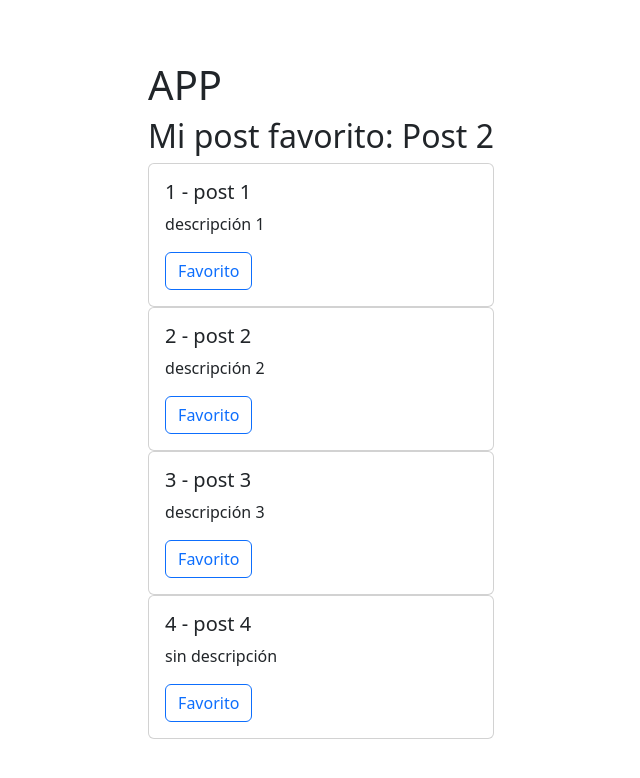
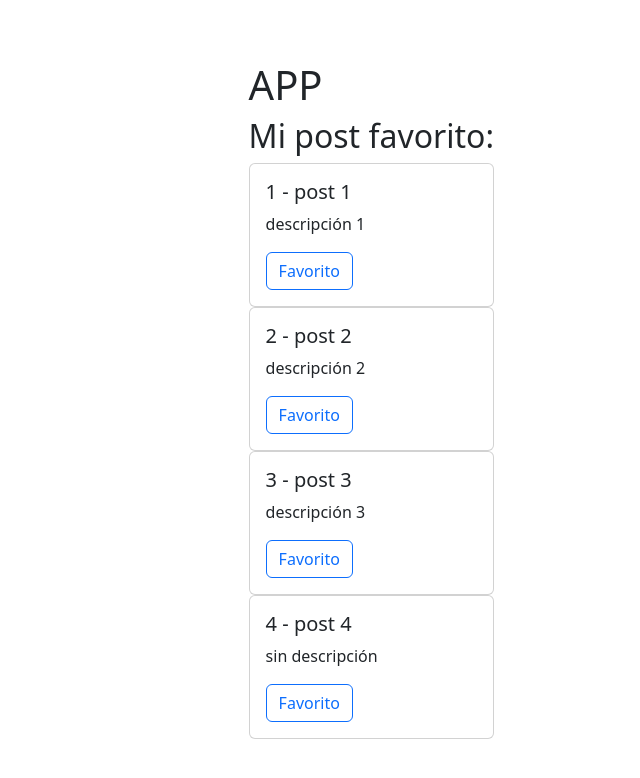
Before and after one commit to jdvalmart/ContadorVue, a Vue app: page / in a window 1280 px wide. Shown: the top 778 px of the page, without its empty margins (134-774 px from the left). Built offline with nearby package versions, Linux system fonts and the light colour scheme.

Commit message:
emitir eventos de componente primario a secundario

```diff
--- a/src/App.vue
+++ b/src/App.vue
@@ -9,26 +9,26 @@ const posts = ref([
   {title: 'post 4', id:'4',},
 
 ]);
-const favorito = ref('')
+const favorito = ref("")
 
 const cambiarFavorito = (title) => {
-  favorito.value = title
-}
+  favorito.value = title;
+};
 </script>
 
 <template>
   <div class="container">
     <h1>APP</h1>
-    <h2>Mi post favorito: Post 2</h2>
+    <h2>Mi post favorito: {{ favorito }}</h2>
 
     <BlogPost
     v-for="post in posts"
     :key="post.id"
     :title="post.title"
     :id="post.id"
-    :body="post.body">
+    :body="post.body"
     @cambiarFavorito="cambiarFavorito"
-    </BlogPost>
+    ></BlogPost>
 
   </div>
 
```
